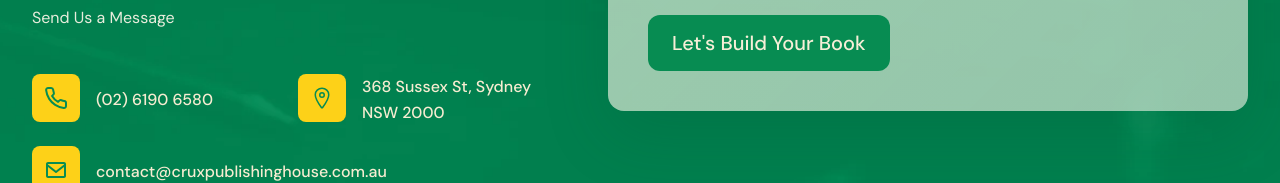
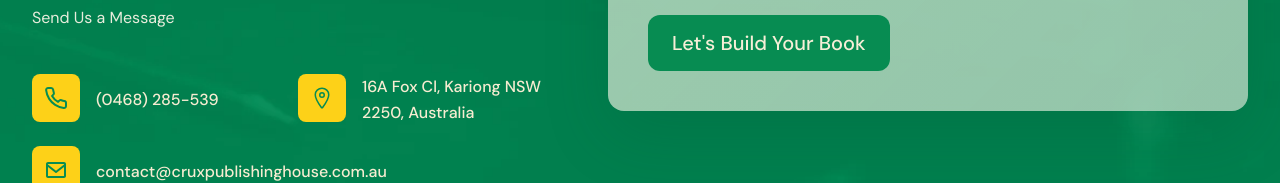
Before and after one commit to BemBexLab/southern_cross_publishing, a Next.js app: page / in a window 1280 px wide. Shown: the part 11347-11530 px from the top of the page. Built offline with nearby package versions, Linux system fonts and the light colour scheme; no server answers.

Commit message:
Updated codebase: Updated Contact info

```diff
--- a/components/GetInTouch.tsx
+++ b/components/GetInTouch.tsx
@@ -164,12 +164,12 @@
           <div className="mt-8 grid gap-5 sm:grid-cols-2 lg:mt-10 items-center">
             <ContactItem
               icon={<FiPhone className="h-5 w-5 sm:h-6 sm:w-6" />}
-              text="(02) 6190 6580"
-              href="tel:+61261906580"
+              text="(0468) 285-539"
+              href="tel:+61468285539"
             />
             <ContactItem
               icon={<IoLocationOutline className="h-5 w-5 sm:h-6 sm:w-6" />}
-              text="368 Sussex St, Sydney NSW 2000"
+              text="16A Fox Cl, Kariong NSW 2250, Australia"
             />
             <div className="sm:col-span-2">
               <ContactItem
```
